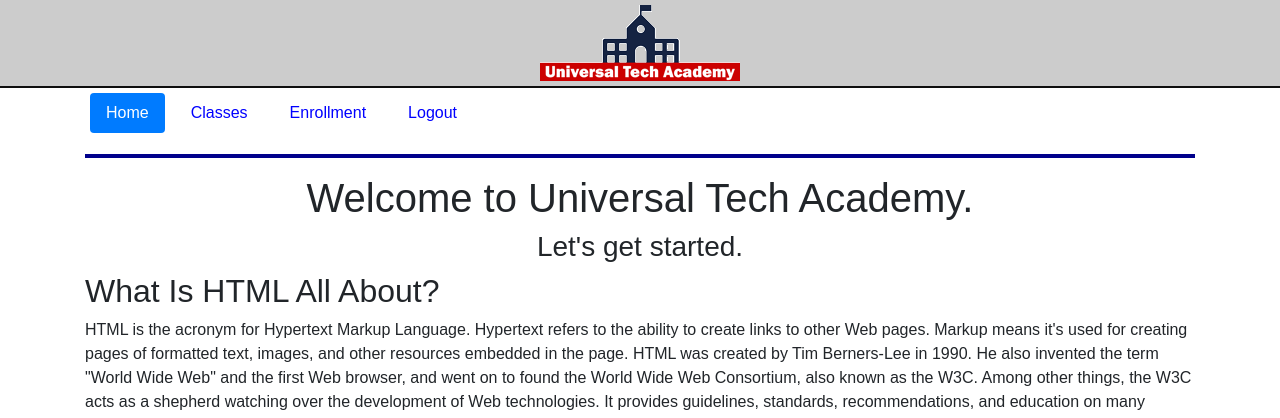
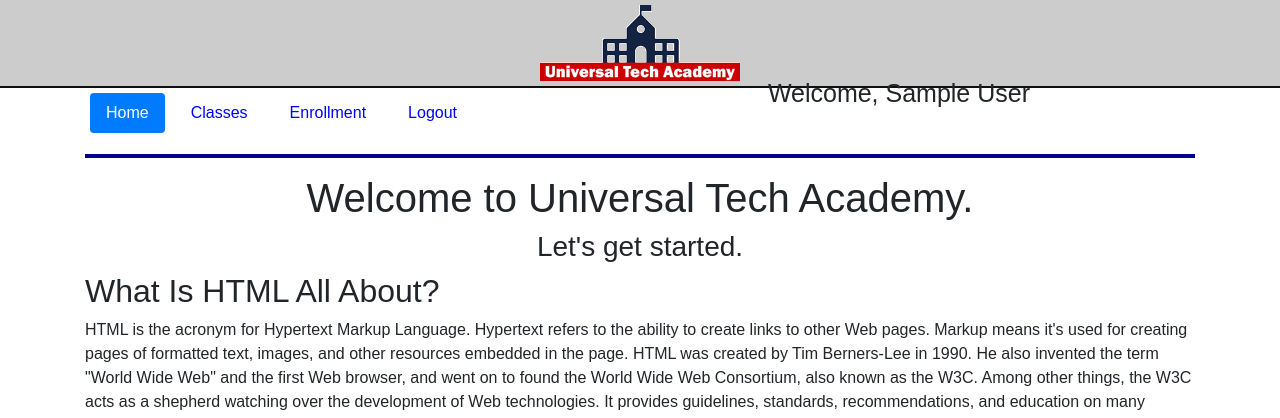
Before and after one commit to Gdeepika56/Enrollment, a Flask app: page / in a window 1280 px wide. Shown: the top 418 px of the page. Run offline with Flask 3, Linux system fonts and the light colour scheme; the visitor is signed in with stand-in values (Sample User, id 1); some libraries are stand-ins or nearby versions.

Commit message:
Makes changes to the layout and css

```diff
--- a/application/static/css/main.css
+++ b/application/static/css/main.css
@@ -99,3 +99,11 @@ input[type=text]:focus, input[type=password]:focus {
 .error-message {
     color : red;
 }
+
+.user{
+    float : right;
+    position: absolute;
+    font-size: 25px;
+    right: 10em;
+    top: 3em;
+}
--- a/application/templates/index.html
+++ b/application/templates/index.html
@@ -5,7 +5,7 @@
         <div class="col-md-12 text-center">
             <h1>Welcome to Universal Tech Academy.</h1>
 
-            {% if session['username'] %}
+            {% if session ['username'] %}
             <h3>Let's get started.</h3>
             {% else %}
             <p>Already registered? <a href="{{url_for('login') }}">Login</a></p>
--- a/application/templates/layout.html
+++ b/application/templates/layout.html
@@ -13,6 +13,10 @@
 </div>
 <div class="container">
     {% include "includes/nav.html" %}
+
+    {% if session['username'] %}
+    <span class="user">Welcome, {{ session['username'] }}</span>
+    {% endif %}
 
     {% with messages = get_flashed_messages(with_categories=true) %}
          {% if messages %}
```
